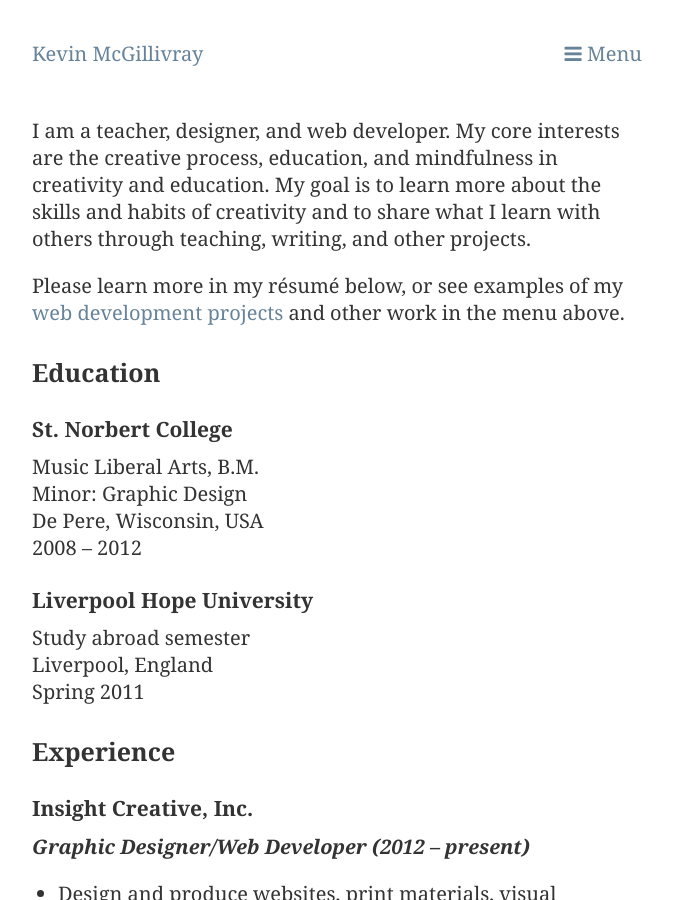
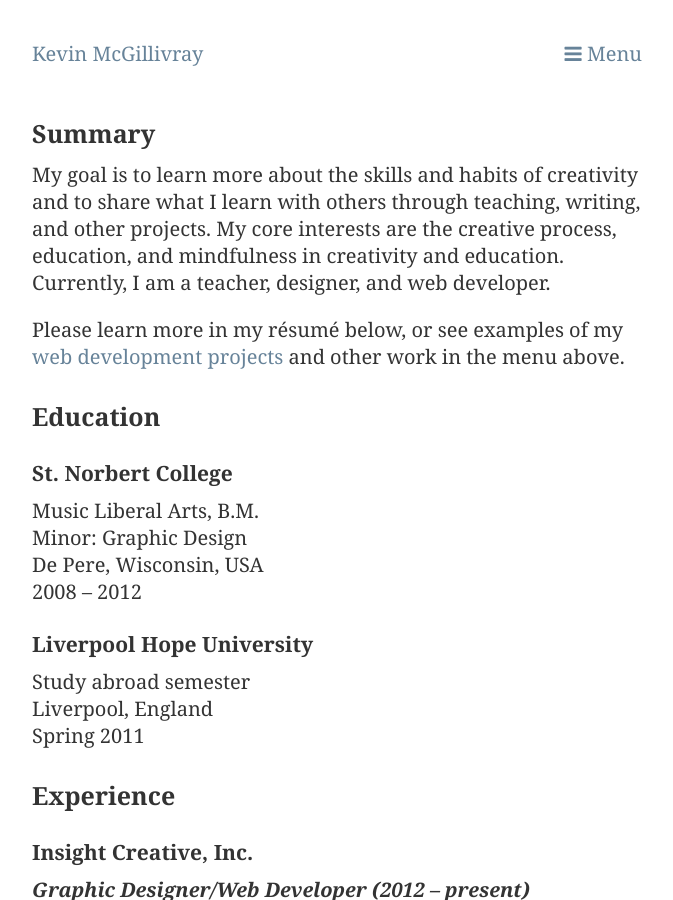
Before and after one commit to kmcgillivray/kmcgillivray.github.io, a Jekyll site: the page built from resume/index.md, in a window 1280 px wide and 900 px high. Shown: the whole window, without its empty margins (303-976 px from the left). Built offline with Jekyll 4.4.1, drawn with Linux system fonts in a browser that asks for light colours; nearby versions of some CDN libraries.

Commit message:
Edit resume summary.

```diff
--- a/resume/index.md
+++ b/resume/index.md
@@ -3,7 +3,9 @@
 title: Résumé
 ---
 
-I am a teacher, designer, and web developer. My core interests are the creative process, education, and mindfulness in creativity and education. My goal is to learn more about the skills and habits of creativity and to share what I learn with others through teaching, writing, and other projects.
+# Summary
+
+My goal is to learn more about the skills and habits of creativity and to share what I learn with others through teaching, writing, and other projects. My core interests are the creative process, education, and mindfulness in creativity and education. Currently, I am a teacher, designer, and web developer.
 
 Please learn more in my résumé below, or see examples of my [web development projects](/projects) and other work in the menu above.
 
```
